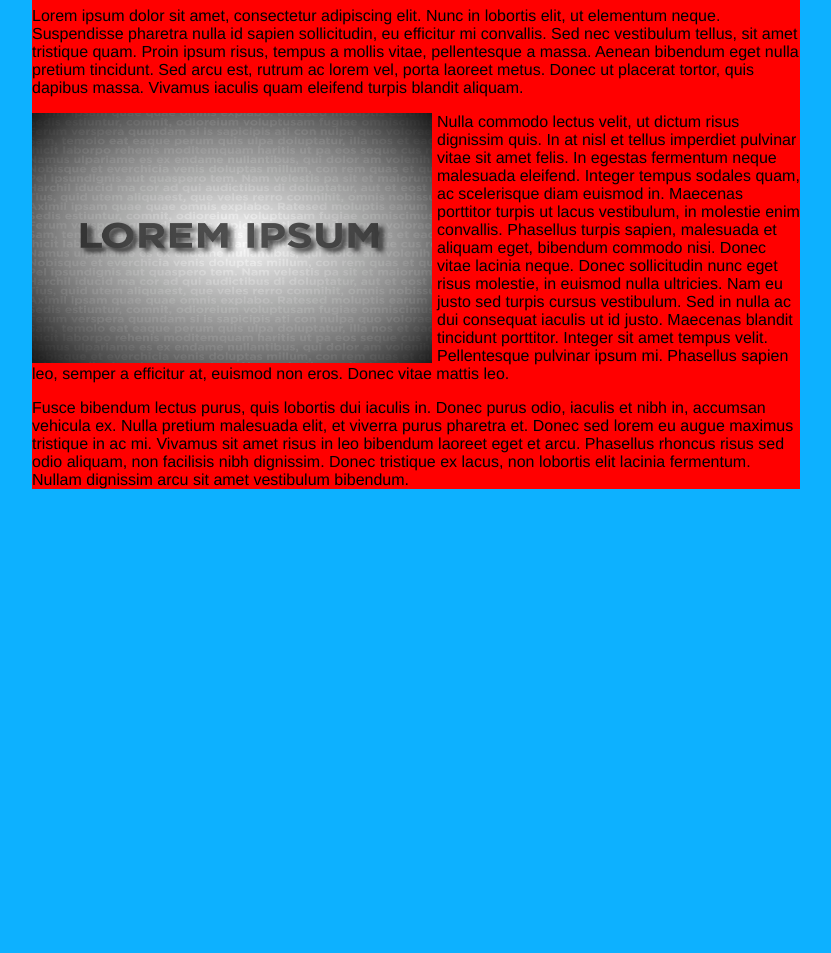
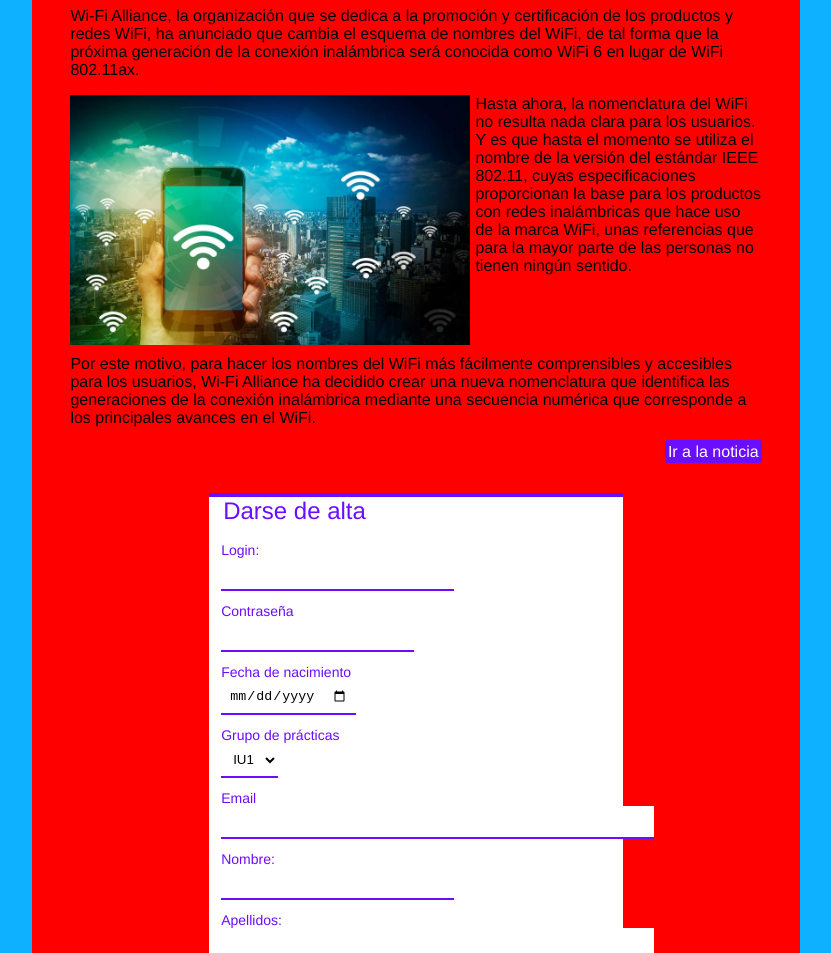
Before and after one commit to oscarpon/Primera_entrega, a plain HTML site: page index.html in a window 1280 px wide. Shown: the part 198-1151 px from the top of the page, without its empty margins (224-1055 px from the left). Before the commit the page ends 800 px from the top, so only its background shows below. Drawn offline with Linux system fonts and the light colour scheme.

Commit message:
cabecera y zona de texto terminadas. Falta terminar formulario add

```diff
--- a/index.html
+++ b/index.html
@@ -19,10 +19,10 @@
     </a>
     <label class="id_user">Usuario: xxxxxx</label>
     <a href="#united_kingdom">
-      <img src="img/united-kingdom.png" alt="english" height="24px" width="24px">
+      <img src="img/united-kingdom.png" alt="english" height="24" width="24">
     </a>
     <a href="#spain">
-      <img src="img/spain.png" alt="spanish" height="24px" width="24px">
+      <img src="img/spain.png" alt="spanish" height="24" width="24">
     </a>
     <a href="#logout">
       <i class="fas fa-sign-out-alt icon-white icon_24"></i>
@@ -49,38 +49,76 @@
 
 <div class="container">
 
-<h1>Lorem Ipsum</h1>
+<div class="text-zone">
+<h1>Nueva versión WiFi en 2019</h1>
 <p>
-Lorem ipsum dolor sit amet, consectetur adipiscing elit. Nunc in lobortis elit,
- ut elementum neque. Suspendisse pharetra nulla id sapien sollicitudin, eu
- efficitur mi convallis. Sed nec vestibulum tellus, sit amet tristique quam.
- Proin ipsum risus, tempus a mollis vitae, pellentesque a massa. Aenean bibendum
-  eget nulla pretium tincidunt. Sed arcu est, rutrum ac lorem vel, porta laoreet
-  metus. Donec ut placerat tortor, quis dapibus massa. Vivamus iaculis quam
-  eleifend turpis blandit aliquam.
+Wi-Fi Alliance, la organización que se dedica a la promoción y certificación de
+los productos y redes WiFi, ha anunciado que cambia el esquema de nombres del
+WiFi, de tal forma que la próxima generación de la conexión inalámbrica será
+conocida como WiFi 6 en lugar de WiFi 802.11ax.
 </p>
-<div id="p2">
-  <img id="img-lorem" src="img/lorem-ipsum.jpg" alt="lorem-ipsum" width="400px" height="250px">
-  <p>Nulla commodo lectus velit, ut dictum risus dignissim quis. In at nisl et
-    tellus imperdiet pulvinar vitae sit amet felis. In egestas fermentum neque
-    malesuada eleifend. Integer tempus sodales quam, ac scelerisque diam euismod
-    in. Maecenas porttitor turpis ut lacus vestibulum, in molestie enim
-    convallis. Phasellus turpis sapien, malesuada et aliquam eget, bibendum
-    commodo nisi. Donec vitae lacinia neque. Donec sollicitudin nunc eget risus
-    molestie, in euismod nulla ultricies. Nam eu justo sed turpis cursus
-    vestibulum. Sed in nulla ac dui consequat iaculis ut id justo. Maecenas
-    blandit tincidunt porttitor. Integer sit amet tempus velit. Pellentesque
-    pulvinar ipsum mi. Phasellus sapien leo, semper a efficitur at, euismod non
-    eros. Donec vitae mattis leo.</p>
+
+  <img id="img-wifi" src="img/wifi.jpg" alt="wifi" width="400" height="250">
+  <p>Hasta ahora, la nomenclatura del WiFi no resulta nada clara para los
+    usuarios. Y es que hasta el momento se utiliza el nombre de la versión del
+    estándar IEEE 802.11, cuyas especificaciones proporcionan la base para los
+    productos con redes inalámbricas que hace uso de la marca WiFi, unas
+    referencias que para la mayor parte de las personas no tienen ningún
+    sentido.</p>
+
+<p class="clear">Por este motivo, para hacer los nombres del WiFi más fácilmente comprensibles
+  y accesibles para los usuarios, Wi-Fi Alliance ha decidido crear una nueva
+  nomenclatura que identifica las generaciones de la conexión inalámbrica
+  mediante una secuencia numérica que corresponde a los principales avances en
+  el WiFi. </p>
+
+<div class="buton_more">
+<a href="https://computerhoy.com/noticias/tecnologia/proxima-version-wifi-llamara-wifi-6-llegara-2019-310465" class="saber_mas">Ir a la noticia</a>
+</div>
 </div>
 
-<p>Fusce bibendum lectus purus, quis lobortis dui iaculis in. Donec purus odio,
-  iaculis et nibh in, accumsan vehicula ex. Nulla pretium malesuada elit,
-  et viverra purus pharetra et. Donec sed lorem eu augue maximus tristique in
-  ac mi. Vivamus sit amet risus in leo bibendum laoreet eget et arcu. Phasellus
-  rhoncus risus sed odio aliquam, non facilisis nibh dignissim. Donec tristique
-  ex lacus, non lobortis elit lacinia fermentum. Nullam dignissim arcu sit amet
-  vestibulum bibendum.</p>
+<form id="form-add" class="form">
+  <fieldset>
+    <legend>Darse de alta</legend>
+
+    <label for="login">Login: </label>
+    <input type="text" id="login" size="25" maxlength="25">
+
+    <label for="password">Contraseña</label>
+    <input type="password" id="password" size="20" maxlength="20">
+
+    <label for="fechanacuser">Fecha de nacimiento</label>
+    <input type="date" id="fechanacuser">
+
+    <label for="grupopracticas">Grupo de prácticas</label>
+    <select>
+      <option value="IU1">IU1</option>
+      <option value="IU2">IU2</option>
+      <option value="IU3">IU3</option>
+      <option value="IU4">IU4</option>
+      <option value="IU5">IU5</option>
+      <option value="IU6">IU6</option>
+    </select>
+
+    <label for="email">Email</label>
+    <input type="email" id="email" size="50" maxlength="50">
+
+    <label for="name">Nombre:</label>
+    <input type="text" id="name" size="25" maxlength="25">
+
+    <label for="apellidos">Apellidos:</label>
+    <input type="text" id="apellidos" size="50" maxlength="50">
+
+    <label for="curso">Curso:</label>
+    <input type="text" id="curso" size="1" maxlength="1">
+
+    <label for="titulacionuser">Titulación:</label>
+    <input type="text" id="titulacionuser" size="50" maxlength="50">
+
+  </fieldset>
+
+</form>
+
 
 </div>
 
--- a/styles.css
+++ b/styles.css
@@ -1,3 +1,15 @@
+/**
+
+RUEDA CROMATICA:
+#6B0DFF
+#250CE8
+#0027FF
+#0C67E8
+#0DB1FF
+
+*/
+
+
 body{
   font-family: Helvetica;
   margin-left: inherit;
@@ -6,11 +18,9 @@
   background-color: #0DB1FF;
 }
 #cabecera{
-  text-align: left;
   background-color: #250CE8;
   margin: 0;
   font-size: 100%;
-  display: block;
   padding-right: 2%;
 }
 #title{
@@ -115,9 +125,62 @@
   margin-left: 20%;
   margin-right: 20%;
   background-color: red;
+  padding-left: 3%;
+  padding-right: 3%;
 }
 
-#img-lorem{
+#img-wifi{
   float: left;
   padding-right: 5px;
+  padding-bottom: 10px;
 }
+p.clear{
+  clear:left;
+}
+
+/*Sirve para alinear el boton de saber más a la derecha*/
+.buton_more{
+  text-align: right;
+}
+
+/*sirve para el diseño del boton saber más*/
+.saber_mas{
+  text-decoration: none;
+  background-color: #6B0DFF;
+  color: white;
+  padding: 3px;
+  border-radius: 3px;
+}
+
+/*Lo que hace la siguiente linea es poner un espacio
+entre la zona de texto y los forms*/
+.text-zone{
+  padding-bottom: 2em;
+}
+legend{
+  font-size: 24px;
+}
+fieldset{
+  border: none;
+}
+input, select{
+  padding: 8px;
+  border: none;
+  border-bottom: 2px solid #6B0DFF;
+  background-color: white;
+}
+
+form{
+  font-size: 14px;
+  color: #6B0DFF;
+  width: 60%;
+  margin-left: auto;
+  margin-right: auto;
+  background-color: white;
+  border-top: 4px solid #6B0DFF;
+}
+
+form label{
+  display: block;
+  margin-top: 12px;
+}
```
Also changed, not shown: img/lorem-ipsum.jpg (deleted), img/wifi.jpg (added).
